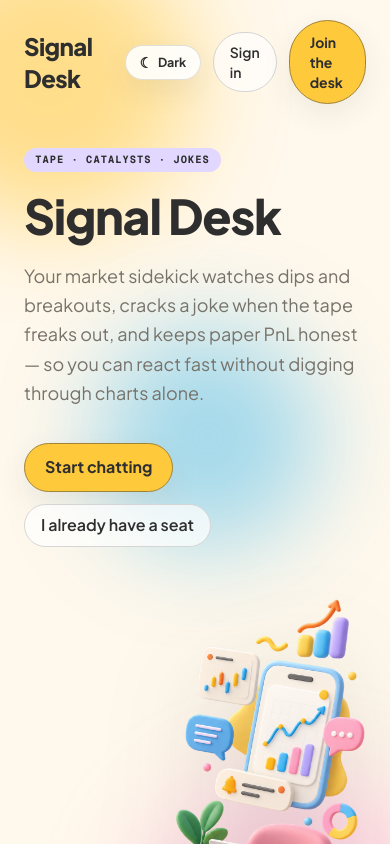
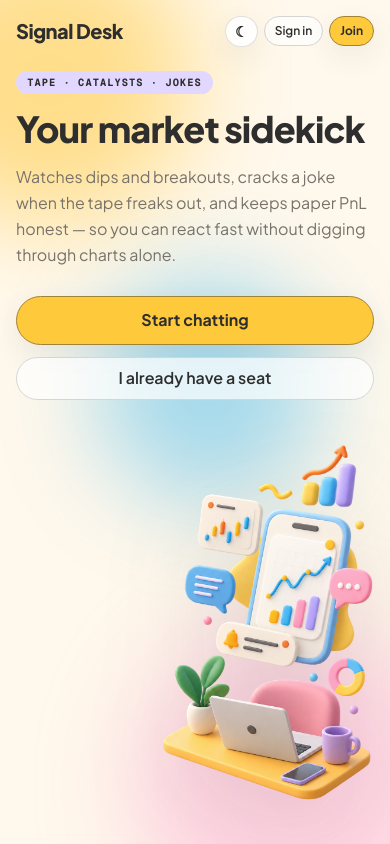
Before and after one commit to Yembot31013/automate-invest, a Next.js app: page / in a window 390 px wide. Shown: the top 844 px of the page. Built offline with nearby package versions, Linux system fonts and the light colour scheme; no server answers.

Commit message:
Tighten mobile desk and landing chrome.
Cut stacked busy status, stop tips from sticking on tap, and give chat and the home header room to breathe on small screens.

```diff
--- a/app/globals.css
+++ b/app/globals.css
@@ -113,6 +113,41 @@ body {
   line-height: 1;
 }
 
+@media (max-width: 639px) {
+  .theme-toggle-compact {
+    padding: 0.45rem 0.55rem !important;
+    gap: 0 !important;
+  }
+
+  .theme-toggle-compact .theme-toggle-text {
+    display: none;
+  }
+
+  .status-toast {
+    top: auto;
+    bottom: calc(0.75rem + env(safe-area-inset-bottom, 0px));
+    font-size: 0.78rem;
+    padding: 0.65rem 0.85rem;
+    max-width: calc(100vw - 1rem);
+  }
+
+  .desk-chat-header {
+    background: color-mix(in srgb, var(--white) 96%, transparent);
+  }
+
+  [data-theme="dark"] .desk-chat-header {
+    background: color-mix(in srgb, var(--white) 10%, var(--mix));
+  }
+
+  .desk-chat-chips {
+    background: color-mix(in srgb, var(--white) 96%, transparent);
+  }
+
+  [data-theme="dark"] .desk-chat-chips {
+    background: color-mix(in srgb, var(--white) 10%, var(--mix));
+  }
+}
+
 .soft-card {
   background: color-mix(in srgb, var(--white) 88%, transparent);
   border: 1px solid color-mix(in srgb, var(--mix) 70%, var(--ink));
--- a/app/page.tsx
+++ b/app/page.tsx
@@ -7,7 +7,7 @@ import { ThemeToggle } from "@/components/theme/ThemeToggle";
 
 export default function HomePage() {
   return (
-    <div className="relative flex min-h-full flex-1 flex-col overflow-hidden bg-[var(--cream)]">
+    <div className="relative flex min-h-full flex-1 flex-col overflow-x-hidden bg-[var(--cream)]">
       <div
         aria-hidden
         className="blob left-[-6rem] top-[-4rem] h-72 w-72 bg-[var(--yellow)]"
@@ -21,22 +21,32 @@ export default function HomePage() {
         className="blob right-[18%] top-[32%] h-56 w-56 bg-[var(--blue)] opacity-35"
       />
 
-      <header className="relative z-10 flex items-center justify-between px-6 py-5 md:px-10">
-        <p className="text-2xl font-extrabold tracking-tight text-[var(--ink)]">
+      <header className="relative z-10 flex items-center justify-between gap-2 px-4 py-4 sm:px-6 sm:py-5 md:px-10">
+        <p className="shrink-0 text-xl font-extrabold tracking-tight text-[var(--ink)] sm:text-2xl">
           Signal Desk
         </p>
-        <div className="flex items-center gap-3">
+        <div className="flex min-w-0 items-center gap-1.5 sm:gap-3">
           <Show when="signed-out">
-            <ThemeToggle />
-            <Link href="/sign-in" className="btn-ghost text-sm">
+            <ThemeToggle className="theme-toggle-compact" />
+            <Link
+              href="/sign-in"
+              className="btn-ghost !px-2.5 !py-1.5 text-xs sm:!px-3.5 sm:!py-2 sm:text-sm"
+            >
               Sign in
             </Link>
-            <Link href="/sign-up" className="btn-primary text-sm">
-              Join the desk
+            <Link
+              href="/sign-up"
+              className="btn-primary !px-2.5 !py-1.5 text-xs sm:!px-3.5 sm:!py-2 sm:text-sm"
+            >
+              <span className="sm:hidden">Join</span>
+              <span className="hidden sm:inline">Join the desk</span>
             </Link>
           </Show>
           <Show when="signed-in">
-            <Link href="/desk" className="btn-primary text-sm">
+            <Link
+              href="/desk"
+              className="btn-primary !px-2.5 !py-1.5 text-xs sm:!px-3.5 sm:!py-2 sm:text-sm"
+            >
               Open desk
             </Link>
             <AccountButton />
@@ -44,30 +54,30 @@ export default function HomePage() {
         </div>
       </header>
 
-      <main className="relative z-10 mx-auto grid w-full max-w-6xl flex-1 items-center gap-10 px-6 pb-16 pt-6 md:grid-cols-2 md:gap-8 md:px-10 md:pb-20 md:pt-4">
+      <main className="relative z-10 mx-auto grid w-full max-w-6xl flex-1 items-center gap-8 px-4 pb-12 pt-2 sm:gap-10 sm:px-6 sm:pb-16 sm:pt-6 md:grid-cols-2 md:gap-8 md:px-10 md:pb-20 md:pt-4">
         <div className="flex flex-col justify-center">
-          <span className="badge-pill mb-5 w-fit bg-[color-mix(in_srgb,var(--lavender)_55%,var(--mix))] text-[var(--ink)] fade-up">
+          <span className="badge-pill mb-4 w-fit bg-[color-mix(in_srgb,var(--lavender)_55%,var(--mix))] text-[var(--ink)] fade-up sm:mb-5">
             Tape · catalysts · jokes
           </span>
-          <h1 className="max-w-xl text-5xl font-extrabold leading-[1.02] tracking-tight text-[var(--ink)] fade-up md:text-6xl lg:text-7xl">
-            Signal Desk
+          <h1 className="max-w-xl text-4xl font-extrabold leading-[1.05] tracking-tight text-[var(--ink)] fade-up sm:text-5xl md:text-6xl lg:text-7xl">
+            Your market sidekick
           </h1>
-          <p className="mt-5 max-w-md text-lg leading-relaxed text-[var(--muted)] fade-up">
-            Your market sidekick watches dips and breakouts, cracks a joke when
-            the tape freaks out, and keeps paper PnL honest — so you can react
-            fast without digging through charts alone.
+          <p className="mt-4 max-w-md text-base leading-relaxed text-[var(--muted)] fade-up sm:mt-5 sm:text-lg">
+            Watches dips and breakouts, cracks a joke when the tape freaks out,
+            and keeps paper PnL honest — so you can react fast without digging
+            through charts alone.
           </p>
-          <div className="mt-9 flex flex-wrap gap-3 fade-up">
+          <div className="mt-7 flex flex-col gap-3 fade-up sm:mt-9 sm:flex-row sm:flex-wrap">
             <Show when="signed-out">
-              <Link href="/sign-up" className="btn-primary">
+              <Link href="/sign-up" className="btn-primary w-full sm:w-auto">
                 Start chatting
               </Link>
-              <Link href="/sign-in" className="btn-ghost">
+              <Link href="/sign-in" className="btn-ghost w-full sm:w-auto">
                 I already have a seat
               </Link>
             </Show>
             <Show when="signed-in">
-              <Link href="/desk" className="btn-primary">
+              <Link href="/desk" className="btn-primary w-full sm:w-auto">
                 Enter the desk
               </Link>
             </Show>
@@ -75,7 +85,7 @@ export default function HomePage() {
         </div>
 
         <div
-          className="hero-art relative mx-auto w-full max-w-md fade-up md:max-w-none md:justify-self-end"
+          className="hero-art relative mx-auto w-full max-w-sm fade-up sm:max-w-md md:max-w-none md:justify-self-end"
           aria-hidden
         >
           <Image
--- a/components/desk/DeskShell.tsx
+++ b/components/desk/DeskShell.tsx
@@ -158,24 +158,10 @@ export function DeskShell() {
     deedTimer.current = setTimeout(() => setSidekickDeed(null), 8000);
   }, []);
 
-  const handleChatBusy = useCallback(
-    (busy: boolean) => {
-      setChatBusy(busy);
-      if (busy) {
-        showToast({
-          kind: "busy",
-          message: "Sidekick is thinking — tools may run…",
-        });
-        return;
-      }
-      setToast((prev) =>
-        prev?.kind === "busy" && prev.message.startsWith("Sidekick")
-          ? null
-          : prev,
-      );
-    },
-    [showToast],
-  );
+  const handleChatBusy = useCallback((busy: boolean) => {
+    setChatBusy(busy);
+    // Chat already shows Ready/Answering + stream state — skip duplicate toast on mobile.
+  }, []);
 
   useEffect(() => {
     return () => {
@@ -1006,8 +992,8 @@ export function DeskShell() {
         className="blob bottom-[-8rem] left-[30%] h-72 w-72 bg-[var(--pink)]"
       />
 
-      <div className="relative z-10 mx-auto flex h-[100dvh] max-w-[1600px] flex-col gap-3 p-3 md:gap-4 md:p-4">
-        <div className="flex items-center gap-2 lg:hidden">
+      <div className="relative z-10 mx-auto flex h-[100dvh] max-w-[1600px] flex-col gap-2 overflow-hidden p-2 sm:gap-3 sm:p-3 md:gap-4 md:p-4">
+        <div className="flex shrink-0 items-center gap-1.5 sm:gap-2 lg:hidden">
           {(
             [
               ["list", "Agents", "Watchlist & add tickers"],
@@ -1015,11 +1001,11 @@ export function DeskShell() {
               ["activity", "Reports", "Paper book, tape & scan"],
             ] as const
           ).map(([id, label, hint]) => (
-            <Tip key={id} label={hint} className="flex-1" as="div">
+            <Tip key={id} label={hint} className="min-w-0 flex-1" as="div">
               <button
                 type="button"
                 onClick={() => setMobilePanel(id)}
-                className={`w-full rounded-full px-3 py-2 text-xs font-bold transition ${
+                className={`w-full rounded-full px-2 py-2 text-xs font-bold transition sm:px-3 ${
                   mobilePanel === id
                     ? "bg-[var(--yellow)] text-[var(--ink)] shadow-[var(--shadow-soft)]"
                     : "bg-[color-mix(in_srgb,var(--white)_70%,transparent)] text-[var(--muted)] hover:bg-[var(--white)]"
@@ -1039,12 +1025,12 @@ export function DeskShell() {
 
         <div className="grid min-h-0 flex-1 gap-3 lg:grid-cols-[240px_minmax(0,1fr)_300px] xl:grid-cols-[260px_minmax(0,1fr)_320px]">
           <div
-            className={`min-h-0 ${mobilePanel === "list" ? "block" : "hidden"} lg:block`}
+            className={`min-h-0 overflow-hidden ${mobilePanel === "list" ? "block" : "hidden"} lg:block`}
           >
             {sidebar}
           </div>
           <div
-            className={`min-h-0 min-w-0 ${mobilePanel === "chat" ? "flex" : "hidden"} lg:flex`}
+            className={`min-h-0 min-w-0 overflow-hidden ${mobilePanel === "chat" ? "flex" : "hidden"} lg:flex`}
           >
             <DeskChat
               externalPrompt={externalPrompt}
@@ -1068,7 +1054,7 @@ export function DeskShell() {
             />
           </div>
           <div
-            className={`min-h-0 ${mobilePanel === "activity" ? "block" : "hidden"} lg:block`}
+            className={`min-h-0 overflow-hidden ${mobilePanel === "activity" ? "block" : "hidden"} lg:block`}
           >
             {activity}
           </div>
--- a/components/ui/Tip.tsx
+++ b/components/ui/Tip.tsx
@@ -189,9 +189,16 @@ export function Tip({
         ref={anchorRef as never}
         className={`tip-anchor ${className}`.trim()}
         aria-describedby={open ? tipId : undefined}
-        onMouseEnter={show}
+        onMouseEnter={() => {
+          if (window.matchMedia("(hover: hover) and (pointer: fine)").matches) {
+            show();
+          }
+        }}
         onMouseLeave={hide}
-        onFocus={show}
+        onFocus={(e) => {
+          // Keyboard only — avoids sticky tips when tapping disabled Send on mobile.
+          if (e.currentTarget.matches(":focus-visible")) show();
+        }}
         onBlur={hide}
       >
         {children}
```
Also changed, not shown: components/desk/DeskChat.tsx (+15 -27 lines).
